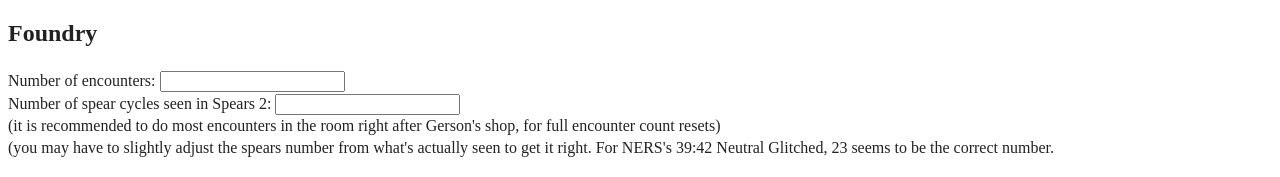
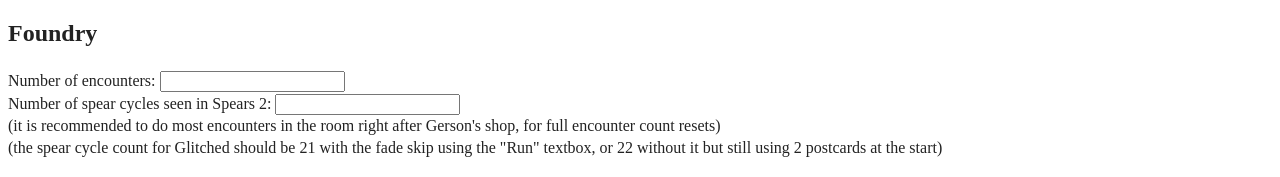
Before and after one commit to devek1/spacetime-rng-simulator, a website built with webpack: page index.html in a window 1280 px wide. Shown: the part 492-669 px from the top of the page. Built offline with nearby package versions, Linux system fonts and the light colour scheme.

Commit message:
Corrected information about Glitched spear cycle counts

```diff
--- a/index.html
+++ b/index.html
@@ -52,8 +52,7 @@
     Number of encounters: <input type="number" id="foundry" onchange="foundry=this.value"> <br/>
     Number of spear cycles seen in Spears 2: <input type="number" id="spears" onchange="spears=this.value"> <br/>
     (it is recommended to do most encounters in the room right after Gerson's shop, for full encounter count resets) <br/>
-    (you may have to slightly adjust the spears number from what's actually seen to get it right.
-    For NERS's 39:42 Neutral Glitched, 23 seems to be the correct number.
+    (the spear cycle count for Glitched should be 21 with the fade skip using the "Run" textbox, or 22 without it but still using 2 postcards at the start)
   </p>
 
   <h2>Aerialis</h2>
```
